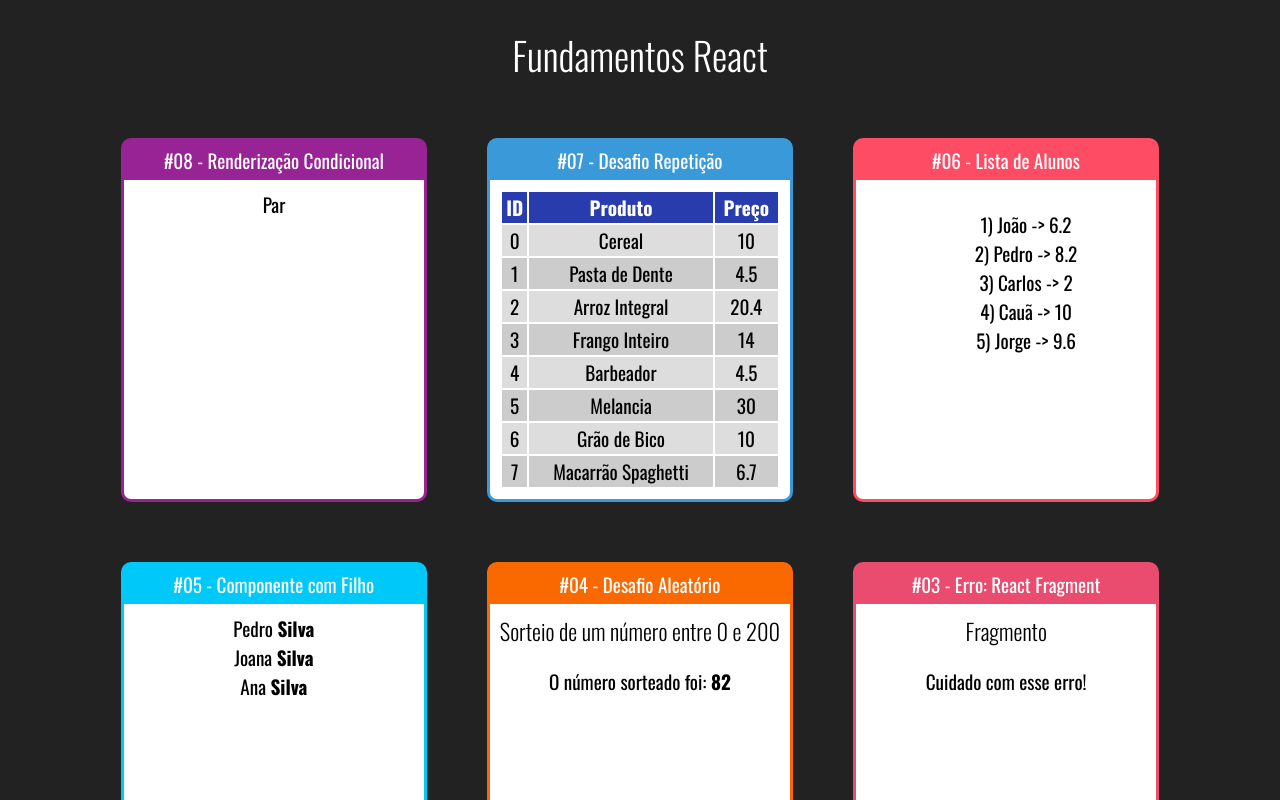
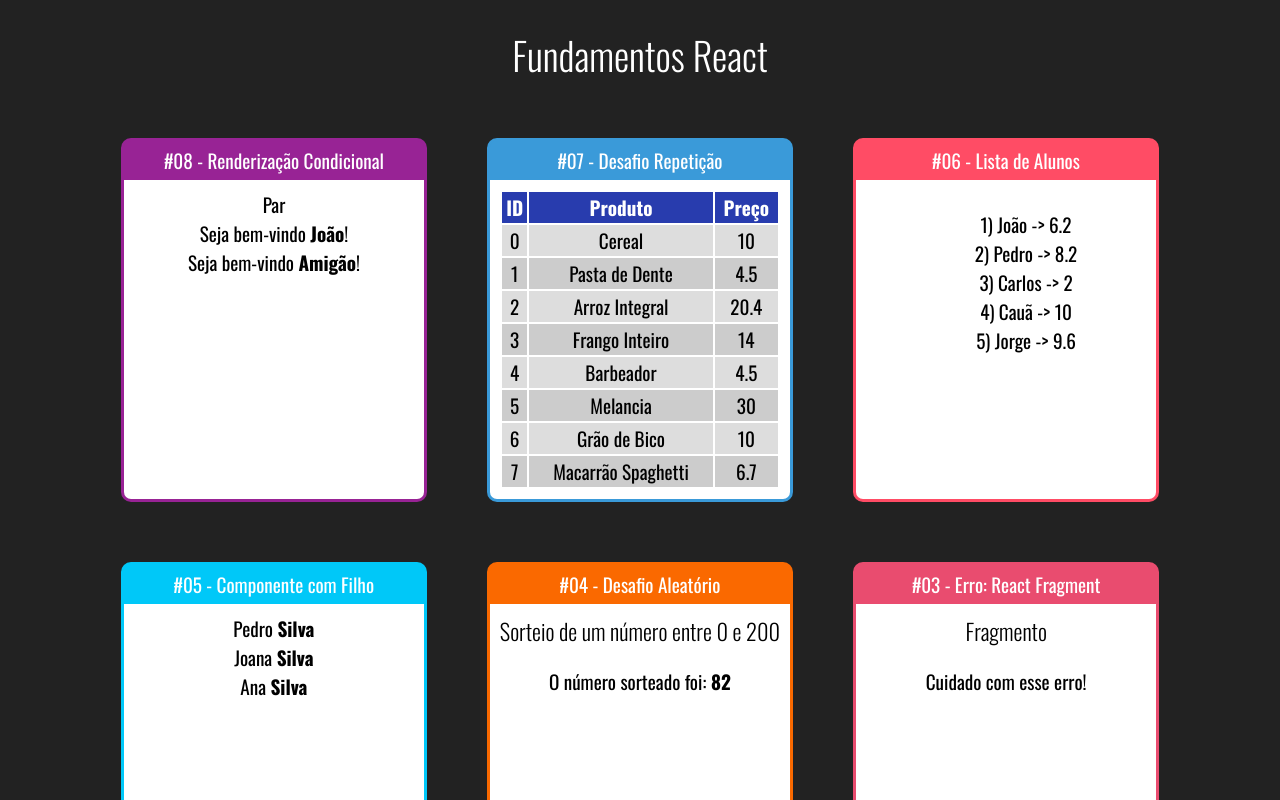
Before and after one commit to estevan324/fundamentos-react, a React (Create React App) app in the folder fundamentos-react/: page / in a window 1280 px wide. Shown: the top 800 px of the page. Built offline with nearby package versions, Linux system fonts and the light colour scheme.

Commit message:
Criação do componente UsuarioInfo que utilizará o componente If para validar uma expressão para exibir determinado trecho do código

```diff
--- a/fundamentos-react/src/App.jsx
+++ b/fundamentos-react/src/App.jsx
@@ -10,6 +10,7 @@
 import ListaAlunos from './components/repeticao/ListaAlunos'
 import ListaProdutos from './components/repeticao/ListaProdutos'
 import ParOuImpar from './components/condicional/ParOuImpar'
+import UsuarioInfo from './components/repeticao/UsuarioInfo'
 
 export default () => {
     return (
@@ -18,6 +19,8 @@
             <div className='cards'>
                 <Card titulo='#08 - Renderização Condicional' color='#982395'>
                     <ParOuImpar numero={4}></ParOuImpar>
+                    <UsuarioInfo usuario={{ nome: 'João'}}/>
+                    <UsuarioInfo usuario={{ nome: ''}}/>
                 </Card>
 
                 <Card titulo='#07 - Desafio Repetição' color='#3A9AD9'>
--- /dev/null
+++ b/fundamentos-react/src/components/repeticao/If.js
@@ -0,0 +1,7 @@
+export default props => {
+    if (props.test){
+        return props.children
+    }else{
+        return false
+    }
+}
--- /dev/null
+++ b/fundamentos-react/src/components/repeticao/UsuarioInfo.jsx
@@ -0,0 +1,16 @@
+import If from './If'
+
+export default props => {
+    const usuario = props.usuario || {}
+    return (
+        <div>
+            <If test={usuario && usuario.nome}>
+                Seja bem-vindo <strong>{usuario.nome}</strong>!
+            </If>
+
+            <If test={!usuario || !usuario.nome}>
+                Seja bem-vindo <strong>Amigão</strong>!
+            </If>
+        </div>
+    )
+}
```
